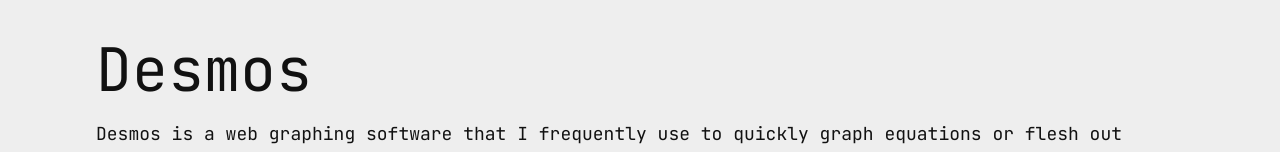
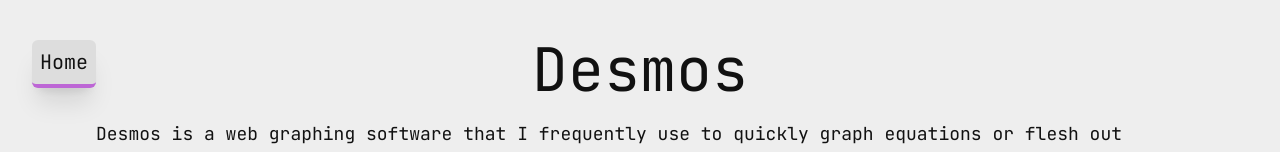
Before and after one commit to aidankeighron/personal-website, a Next.js app: page /desmos in a window 1280 px wide. Shown: the top 152 px of the page. Built offline with nearby package versions, Linux system fonts and the light colour scheme.

Commit message:
add back button

```diff
--- a/app/desmos/page.tsx
+++ b/app/desmos/page.tsx
@@ -1,12 +1,16 @@
 'use client';
+
+import Link from "next/link";
 
 const width = '80%'
 const height = 'w-[90%] sm:w-[80%] h-[40vh] sm:h-[50vh] md:h-[80vh]'
 
 export default function Desmos() {
     return (
+        <>
+        <Link href='/'><p className='header-link w-fit fixed z-10 items-end justify-end top-10 left-[2.5%]'>Home</p></Link>
         <div className="flex flex-col px-5 sm:px-24 py-10">
-            <p className="text-6xl mb-5">Desmos</p>
+            <p className="text-6xl mb-5 self-center">Desmos</p>
             <p className="text-lg mb-10">{`Desmos is a web graphing software that I frequently use to quickly graph equations or flesh out geometry.
 My biggest use was physics calculations for a three jointed arm. Here I have added a collection of by most interesting
 graphs, ranging from Bezier curves to physics simulations.`}</p>
@@ -27,5 +31,6 @@ graphs, ranging from Bezier curves to physics simulations.`}</p>
                 <iframe src="https://www.desmos.com/calculator/ow2jgopdrn?embed" width={width} className={height}></iframe>
             </div>
         </div>
+        </>
     )
 }
```
